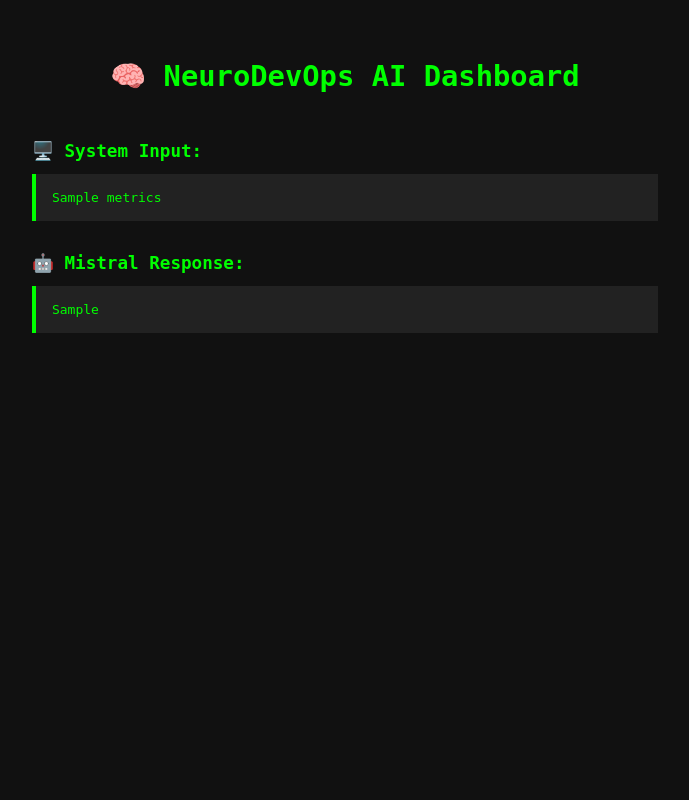
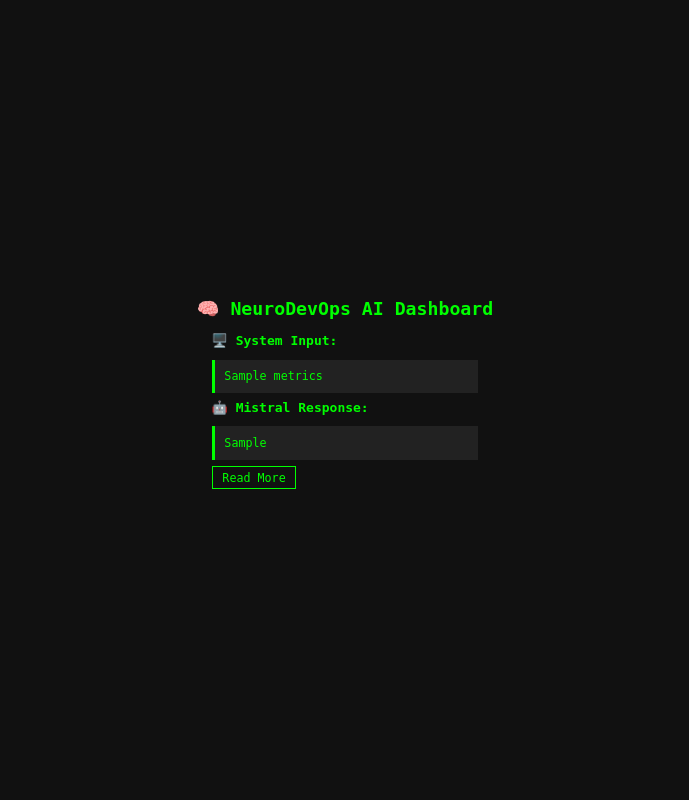
Before and after one commit to gjb1088/NeuroDevOps, a Flask app: template dashboard/templates/index.html in a window 1280 px wide. Shown: the whole page, without its empty margins (295-984 px from the left). Run offline with Flask 3, Linux system fonts and the light colour scheme; the template is opened without the code that fills it: most values are stand-ins (such as "Sample title", 1, 10 or a date in 2020).

Commit message:
Update index.html

```diff
--- a/dashboard/templates/index.html
+++ b/dashboard/templates/index.html
@@ -3,41 +3,71 @@
 <head>
   <title>NeuroDevOps Dashboard</title>
   <style>
-    body {
+    html, body {
+      margin: 0;
+      padding: 0;
+      height: 100%;
       font-family: monospace;
       background: #111;
       color: #0f0;
-      padding: 2rem;
       display: flex;
       flex-direction: column;
       align-items: center;
+      justify-content: center;
     }
 
     h1 {
-      margin-bottom: 2rem;
-      font-size: 1.8rem;
+      font-size: 1.4rem;
+      margin: 0 0 1rem;
       text-align: center;
     }
 
     .entry {
-      max-width: 80ch;
-      width: 100%;
+      width: 90%;
+      max-width: 75ch;
+    }
+
+    strong {
+      display: block;
+      font-size: 1rem;
+      margin-bottom: 0.5rem;
     }
 
     pre {
       background-color: #222;
-      padding: 1rem;
+      padding: 0.75rem;
+      margin-bottom: 0.5rem;
       white-space: pre-wrap;
       word-wrap: break-word;
-      overflow-x: auto;
-      border-left: 4px solid #0f0;
-      margin-bottom: 2rem;
+      border-left: 3px solid #0f0;
+      font-size: 0.9rem;
+      line-height: 1.2;
+      overflow: hidden;
+      transition: max-height 0.3s ease;
     }
 
-    strong {
-      display: block;
-      margin: 1rem 0 0.5rem;
-      font-size: 1.1rem;
+    .collapsed {
+      max-height: 25vh;
+    }
+
+    .expanded {
+      max-height: none;
+    }
+
+    button {
+      background: transparent;
+      border: 1px solid #0f0;
+      color: #0f0;
+      font-family: monospace;
+      font-size: 0.9rem;
+      padding: 0.25rem 0.75rem;
+      cursor: pointer;
+      margin-bottom: 1rem;
+    }
+
+    button:hover {
+      background: #0f0;
+      color: #111;
     }
 
     p {
@@ -52,11 +82,30 @@
     <div class="entry">
       <strong>🖥️ System Input:</strong>
       <pre>{{ log.metrics }}</pre>
+
       <strong>🤖 Mistral Response:</strong>
-      <pre>{{ log.ai }}</pre>
+      <pre id="mistral-response" class="collapsed">{{ log.ai }}</pre>
+      <button onclick="toggleResponse()">Read More</button>
     </div>
   {% else %}
     <p>Waiting for data...</p>
   {% endif %}
+
+  <script>
+    function toggleResponse() {
+      const pre = document.getElementById('mistral-response');
+      const button = event.target;
+
+      if (pre.classList.contains('collapsed')) {
+        pre.classList.remove('collapsed');
+        pre.classList.add('expanded');
+        button.textContent = 'Show Less';
+      } else {
+        pre.classList.remove('expanded');
+        pre.classList.add('collapsed');
+        button.textContent = 'Read More';
+      }
+    }
+  </script>
 </body>
 </html>
```
